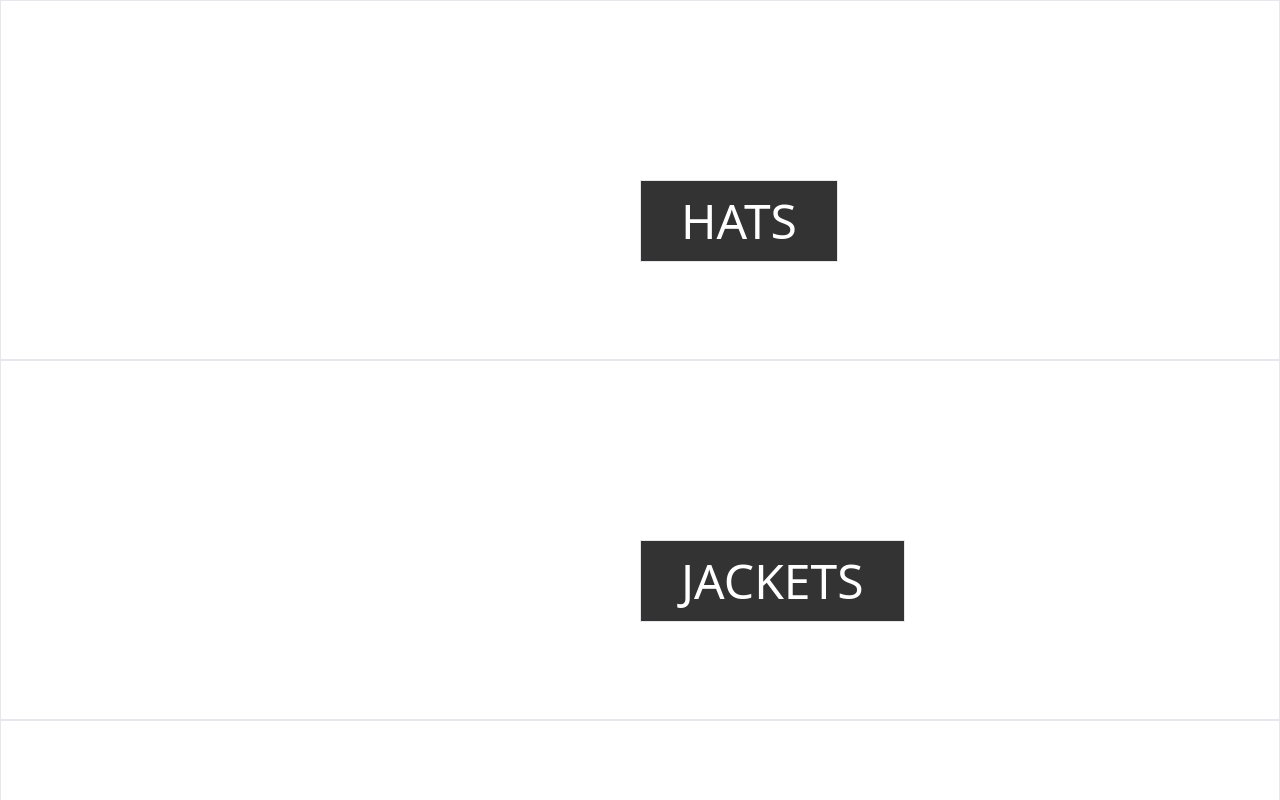
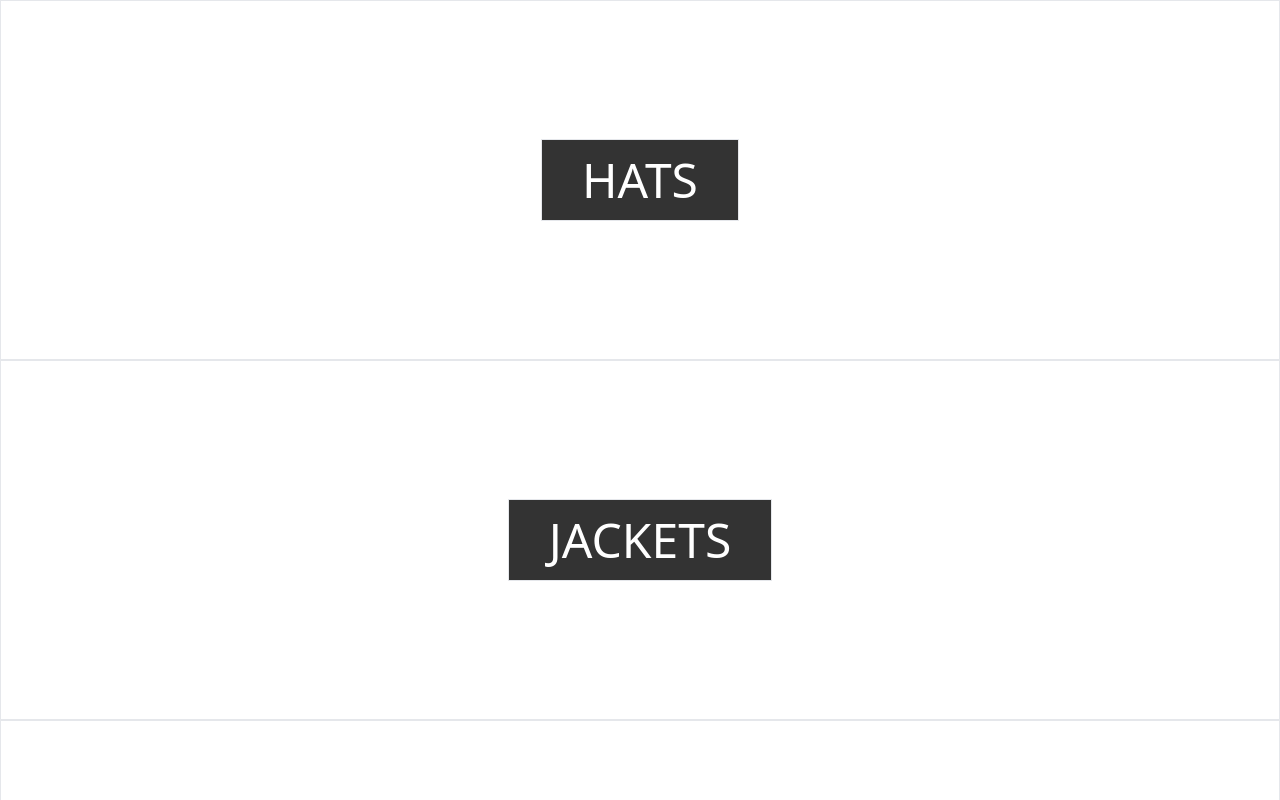
Before and after one commit to jaypnchl/fashion-store, a React (Create React App) app: page / in a window 1280 px wide. Shown: the top 800 px of the page. Built offline with nearby package versions, Linux system fonts and the light colour scheme.

Commit message:
added routing

```diff
--- a/src/components/MenuItem.js
+++ b/src/components/MenuItem.js
@@ -3,10 +3,11 @@ import { NavLink } from "react-router-dom";
 const MenuItem = ({ title }) => {
   return (
     <div className="h-[360px] min-w-[30%] border flex justify-center items-center">
-      <NavLink to={`/${title}`}>
-        <div className="flex flex-col justify-center items-center border px-10 py-4 space-y-2 bg-black bg-opacity-80 text-white hover:bg-opacity-100 absolute hover:cursor-pointer hover:scale-105 transition-all ease-out">
-          <h1 className="text-5xl">{title.toUpperCase()}</h1>
-        </div>
+      <NavLink
+        to={`/${title}`}
+        className="flex flex-col justify-center items-center border px-10 py-4 space-y-2 bg-black bg-opacity-80 text-white hover:bg-opacity-100 absolute hover:cursor-pointer hover:scale-105 transition-all ease-out"
+      >
+        <h1 className="text-5xl">{title.toUpperCase()}</h1>
       </NavLink>
     </div>
   );
```
